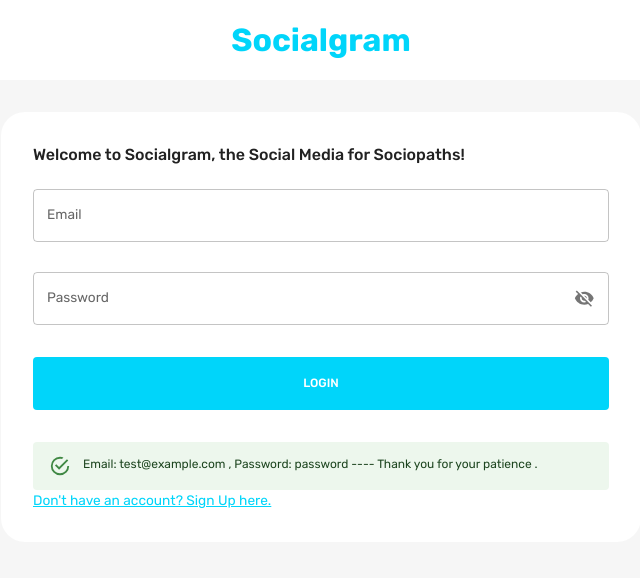
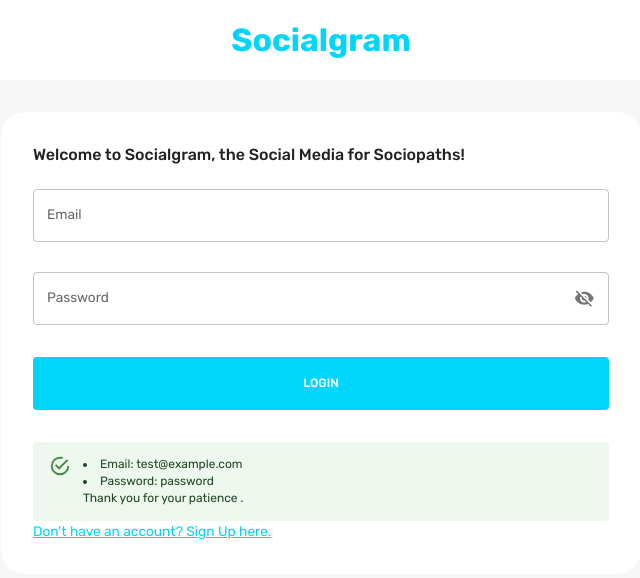
Before and after one commit to lisa1501/Socialgram_mern_app, a React (Create React App) app in the folder client/: page / in a window 1280 px wide. Shown: the top 578 px of the page, without its empty margins (319-959 px from the left). Built offline with nearby package versions, Linux system fonts and the light colour scheme.

Commit message:
edited app title

```diff
--- a/client/public/index.html
+++ b/client/public/index.html
@@ -24,7 +24,7 @@
       work correctly both with client-side routing and a non-root public URL.
       Learn how to configure a non-root public URL by running `npm run build`.
     -->
-    <title>React App</title>
+    <title>Socialgram</title>
   </head>
   <body>
     <noscript>You need to enable JavaScript to run this app.</noscript>
--- a/client/src/scenes/loginPage/Form.jsx
+++ b/client/src/scenes/loginPage/Form.jsx
@@ -279,7 +279,9 @@ const Form = () => {
                             {isLogin ? "LOGIN" : "REGISTER"}
                         </Button>
                         <Alert message="success">
-                            Email: test@example.com , Password: password ---- Thank you for your patience .
+                            <li>Email: test@example.com</li>
+                            <li>Password: password</li>
+                            Thank you for your patience .
                         </Alert>
 
                         <Typography
```
